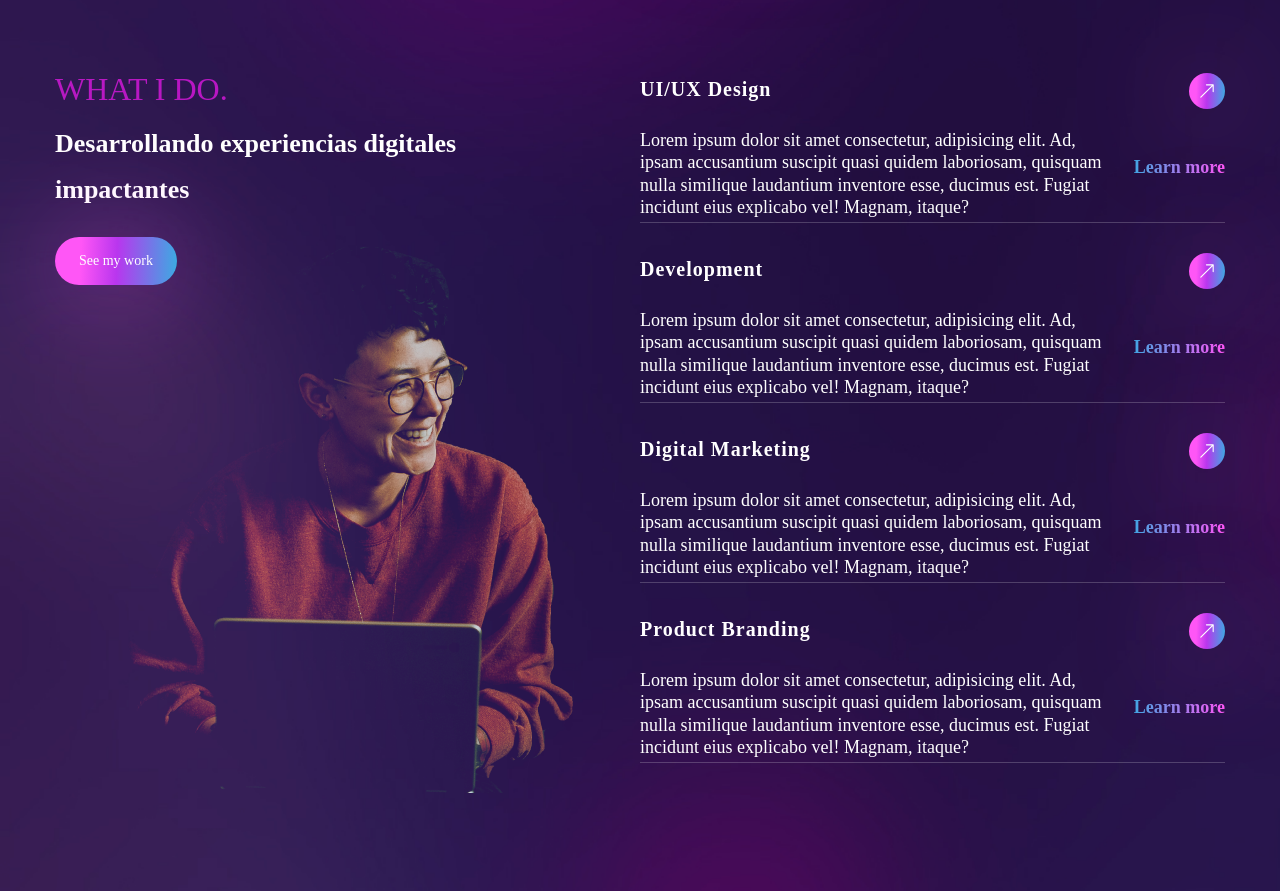
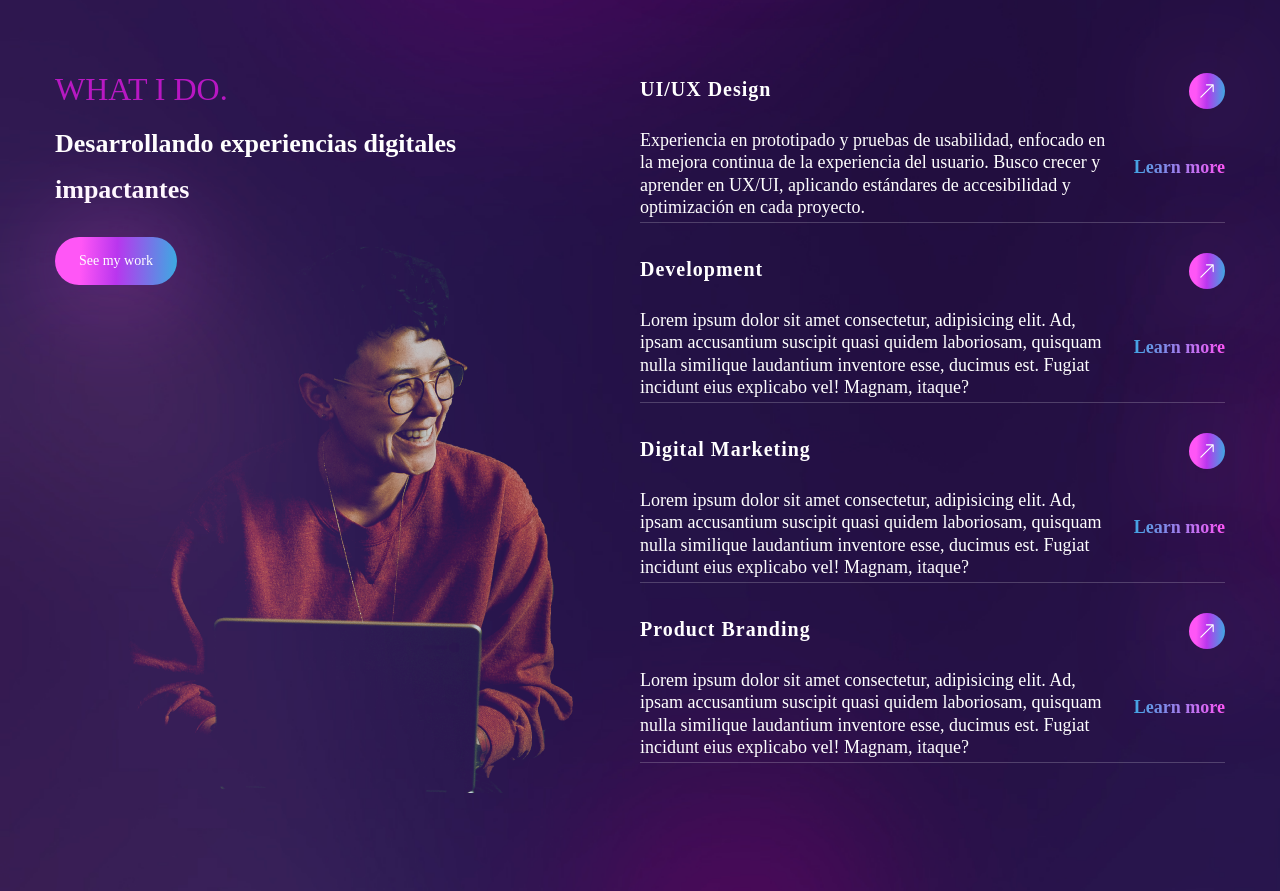
Before and after one commit to ChristianTaboada/portfolio, a React (Create React App) app: page / in a window 1280 px wide. Shown: the part 1740-2631 px from the top of the page. Built offline with nearby package versions, Linux system fonts and the light colour scheme.

Commit message:
traduccion de services a esp 1/5

```diff
--- a/src/components/Services.jsx
+++ b/src/components/Services.jsx
@@ -7,7 +7,7 @@ const services = [
     {
         name: 'UI/UX Design',
         description:
-        'Lorem ipsum dolor sit amet consectetur, adipisicing elit. Ad, ipsam accusantium suscipit quasi quidem laboriosam, quisquam nulla similique laudantium inventore esse, ducimus est. Fugiat incidunt eius explicabo vel! Magnam, itaque?',
+        'Experiencia en prototipado y pruebas de usabilidad, enfocado en la mejora continua de la experiencia del usuario. Busco crecer y aprender en UX/UI, aplicando estándares de accesibilidad y optimización en cada proyecto.',
         link: 'Learn more',
     },
     {
```
